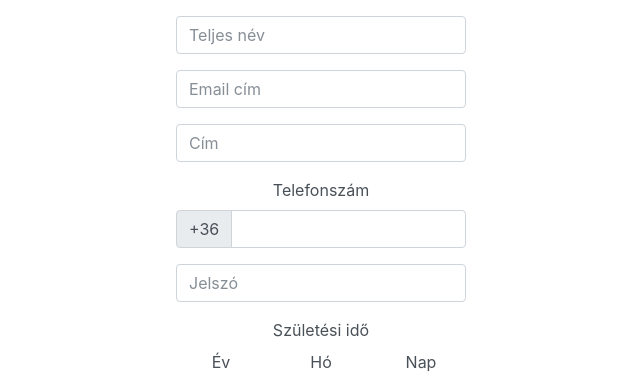
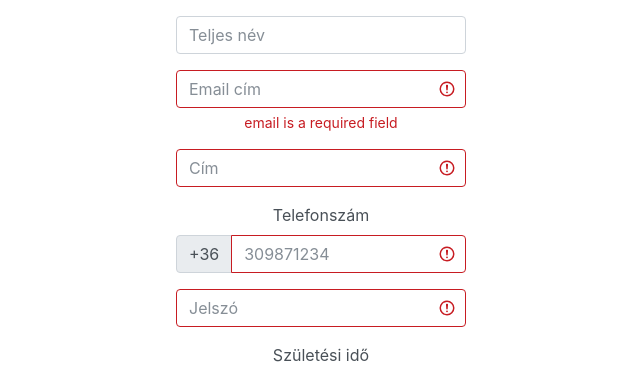
Before and after one commit to timurlenk07/react-flask-app, a React (Create React App) app: page /register in a window 1280 px wide. Both pictures are taken after a click on the radio button 545 px from the left and 140 px from the top of the page. Shown: the part 153-528 px from the top of the page, without its empty margins (319-959 px from the left). Built offline with nearby package versions, Linux system fonts and the light colour scheme; no server answers.

Commit message:
Added Register.js form validation

```diff
--- a/package.json
+++ b/package.json
@@ -7,12 +7,14 @@
     "@testing-library/react": "^11.1.0",
     "@testing-library/user-event": "^12.1.10",
     "bootswatch": "^4.6.0",
+    "formik": "^2.2.6",
     "react": "^17.0.1",
     "react-bootstrap": "^1.5.0",
     "react-dom": "^17.0.1",
     "react-router-dom": "^5.2.0",
     "react-scripts": "4.0.2",
-    "web-vitals": "^1.0.1"
+    "web-vitals": "^1.0.1",
+    "yup": "^0.32.9"
   },
   "scripts": {
     "start": "react-scripts start",
--- a/src/userHandling/Register.js
+++ b/src/userHandling/Register.js
@@ -1,5 +1,7 @@
 import {Button, Col, Container, Form, InputGroup} from "react-bootstrap";
 import {Link} from "react-router-dom";
+import {useFormik} from 'formik'
+import * as yup from 'yup';
 
 function range(start, end) {
   return Array.from({length: end - start + 1}, (_, i) => i + start)
@@ -19,24 +21,81 @@ function ReadPrivacyStatement(props) {
   )
 }
 
-export default function Register(props) {
+const schema = yup.object().shape({
+  registrationType: yup.string().oneOf(['magánszemély', 'cég']),
+  fullName: yup.string().required(),
+  email: yup.string().email().required(),
+  address: yup.string().required(),
+  phone: yup.number().required(),
+  password: yup.string().required(),
+  birthDate: yup.date().required(),
+  terms: yup.bool().required().oneOf([true], 'Terms must be accepted'),
+});
+
+function RegisterForm(props) {
+  const formik = useFormik({
+    initialValues: {
+      registrationType: [],
+      fullName: '',
+      email: '',
+      address: '',
+      phone: '',
+      password: '',
+      birthDate: new Date(2001, 1, 1),
+      terms: false,
+    },
+    validationSchema: schema,
+    onSubmit: (values) => {
+      console.log(values)
+    }
+  })
+
   return (
-        <Container className="w-25 justify-content-center" fluid>
-            <h1>Regisztrációs űrlap</h1>
-            Kérem töltse ki az alábbi mezőket.
-            <Form>
+    <Form noValidate onSubmit={formik.handleSubmit}>
       <Form.Group>
-                    <Form.Check inline label="magánszemély" type='radio' name="btnradio"/>
-                    <Form.Check inline label="cég" type='radio' name="btnradio"/>
+        <Form.Check
+          inline label="magánszemély" value="magánszemély" type='radio' name="registrationType"
+          checked={formik.values.registrationType === "magánszemély"} onChange={formik.handleChange}
+        />
+        <Form.Check
+          inline label="cég" value="cég" type='radio' name="registrationType"
+          checked={formik.values.registrationType === "cég"} onChange={formik.handleChange}
+        />
       </Form.Group>
       <Form.Group>
-                    <Form.Control type="text" placeholder="Teljes név"/>
+        <Form.Control
+          type="text"
+          placeholder="Teljes név"
+          name="fullName"
+          value={formik.values.fullName}
+          onChange={formik.handleChange}
+          isValid={!formik.errors.fullName}
+        />
+        <Form.Control.Feedback>Nice name!</Form.Control.Feedback>
       </Form.Group>
       <Form.Group>
-                    <Form.Control type="email" placeholder="Email cím"/>
+        <Form.Control
+          type="email"
+          placeholder="Email cím"
+          name="email"
+          value={formik.values.email}
+          onChange={formik.handleChange}
+          isInvalid={!!formik.errors.email}
+        />
+        {/*<Form.Control.Feedback>Valid email!</Form.Control.Feedback>*/}
+        <Form.Control.Feedback type="invalid">
+          {formik.errors.email}
+        </Form.Control.Feedback>
       </Form.Group>
       <Form.Group>
-                    <Form.Control type="text" placeholder="Cím"/>
+        <Form.Control
+          type="text"
+          placeholder="Cím"
+          name="address"
+          value={formik.values.address}
+          onChange={formik.handleChange}
+          isInvalid={!!formik.errors.address}
+        />
       </Form.Group>
       <Form.Group>
         <Form.Label>Telefonszám</Form.Label>
@@ -45,13 +104,26 @@ export default function Register(props) {
             <InputGroup.Text id="basic-addon1">+36</InputGroup.Text>
           </InputGroup.Prepend>
           <Form.Control
+            type="text"
+            placeholder="309871234"
             aria-label="phone"
             aria-describedby="basic-addon1"
+            name="phone"
+            value={formik.values.phone}
+            onChange={formik.handleChange}
+            isInvalid={!!formik.errors.phone}
           />
         </InputGroup>
       </Form.Group>
       <Form.Group>
-                    <Form.Control type="password" placeholder="Jelszó"/>
+        <Form.Control
+          type="password"
+          placeholder="Jelszó"
+          name="password"
+          value={formik.values.password}
+          onChange={formik.handleChange}
+          isInvalid={!!formik.errors.password}
+        />
       </Form.Group>
       <Form.Group>
         <Form.Label>Születési idő</Form.Label>
@@ -83,12 +155,24 @@ export default function Register(props) {
         </Form.Row>
       </Form.Group>
       <Form.Group>
-                    <Form.Check inline label={<ReadPrivacyStatement/>} type='checkbox'/>
+        <Form.Check
+          inline label={<ReadPrivacyStatement/>} type='checkbox' name="terms"
+          checked={formik.values.terms} onChange={formik.handleChange}
+        />
       </Form.Group>
       <Button variant="primary" type="submit">
         Regisztráció
       </Button>
     </Form>
+  )
+}
+
+export default function Register(props) {
+  return (
+    <Container className="w-25 justify-content-center" fluid>
+      <h1>Regisztrációs űrlap</h1>
+      Kérem töltse ki az alábbi mezőket.
+      <RegisterForm/>
     </Container>
   )
 }
```
Also changed, not shown: src/userHandling/Login.js (indentation only), 1 other file (tests, documents, lock files or other folders). Lines whose indentation alone changed are shown as unchanged.
